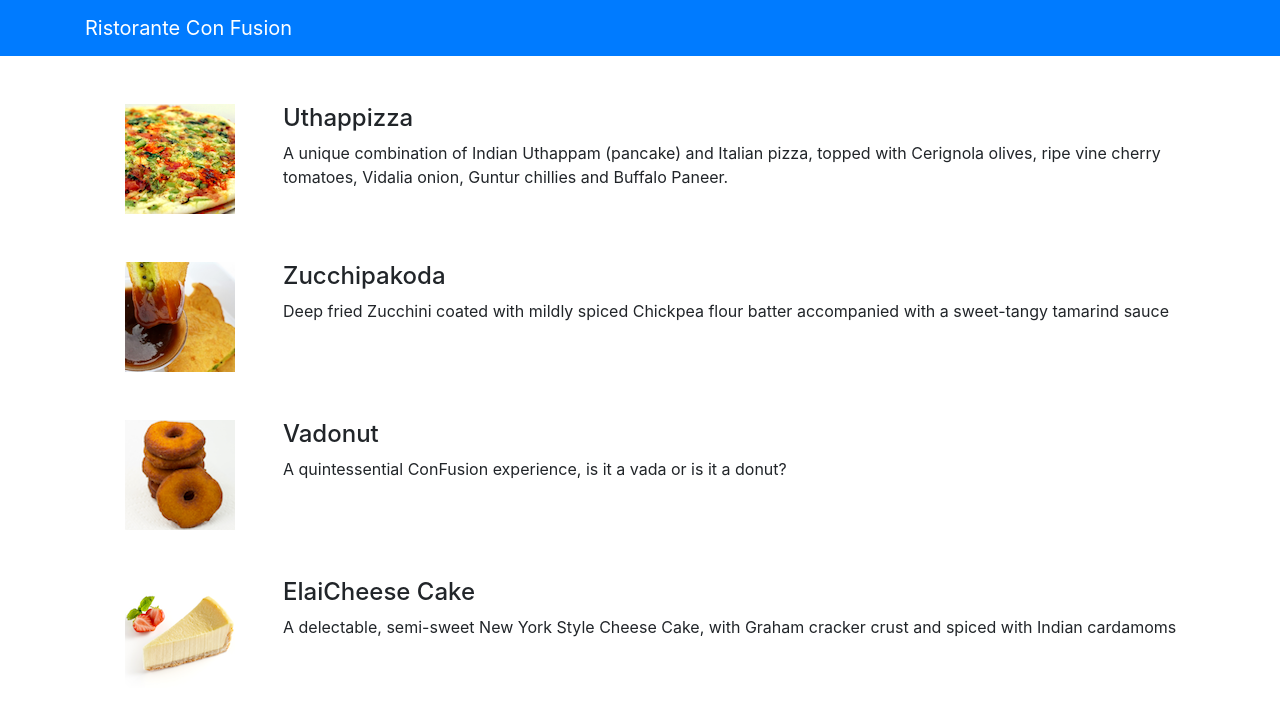
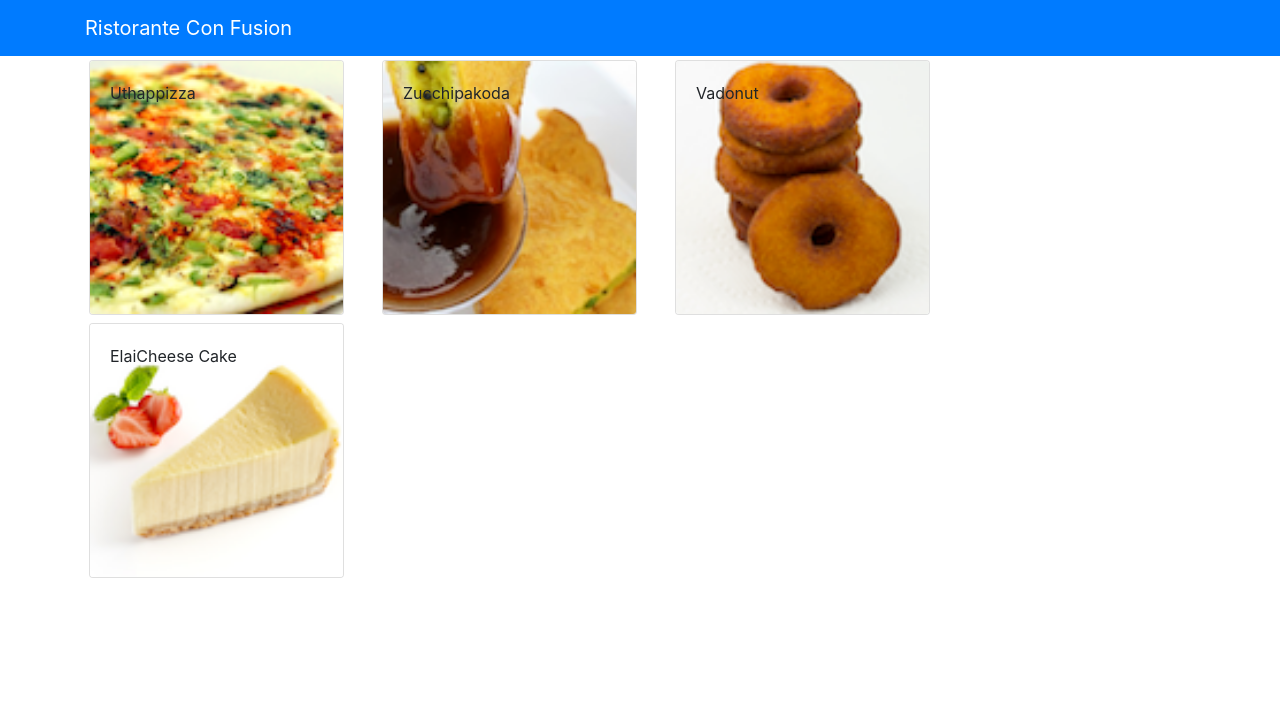
Before and after one commit to Tejaswikapoor/ReactJS, a React (Create React App) app: page / in a window 1280 px wide. Shown: the top 714 px of the page. Built offline with nearby package versions, Linux system fonts and the light colour scheme.

Commit message:
displaying menu using Cards

```diff
--- a/src/components/MenuComponent.js
+++ b/src/components/MenuComponent.js
@@ -1,28 +1,48 @@
 import React, {Component} from 'react';
-import {Media} from 'reactstrap';
-
+//import {Media} from 'reactstrap';
+import {Card,CardImg, CardImgOverlay,CardText,CardBody,CardTitle} from 'reactstrap';
 class Menu extends Component{
     constructor(props){
         super(props);
 
         this.state={
-
+            selectedDish:null
         }
+    }
+    onDishSelect(dish){
+        this.setState({selectedDish:dish});
+    }
+    renderDish(dish){
+        if (dish != null)
+        return(
+            <Card>
+                <CardImg top src={dish.image} alt={dish.name} />
+                <CardBody>
+                  <CardTitle>{dish.name}</CardTitle>
+                  <CardText>{dish.description}</CardText>
+                </CardBody>
+            </Card>
+        );
+    else
+        return(
+            <div></div>
+        );
     }
     render(){
         const menu=this.props.dishes.map((dish)=>{
             return(
-                <div key={dish.id} className="col-12 mt-5">
-                    <Media tag="li">
-                        <Media left middle>
-                            <Media object src={dish.image} alt={dish.name}/>
+                <div key={dish.id} className="col-12 col-md-3 m-1">
+                    {/* <Media tag="li"> */}
+            <Card key={dish.id}
+            onClick={()=>{this.onDishSelect(dish)}}>
+                            <CardImg witdh="100%" src={dish.image} alt={dish.name}/>
 
-                        </Media>
-                        <Media body className="ml-5">
-                            <Media heading > {dish.name}</Media>
-                            <p>{dish.description}</p>
-                        </Media>
-                    </Media>
+                        <CardImgOverlay >
+                            <CardTitle heading > {dish.name}</CardTitle>
+                       </CardImgOverlay>
+
+                    </Card>
+                    {/* </Media> */}
                 </div>
             );
         });
@@ -30,10 +50,15 @@
 
             <div className="container">
                 <div className="row">
-                <Media list>
+
                     {menu}
-                    </Media>
+
                  </div>
+                   <div className="row">
+                  <div  className="col-12 col-md-5 m-1">
+                    {this.renderDish(this.state.selectedDish)}
+                  </div>
+                </div>
             </div>
 
         );
```
